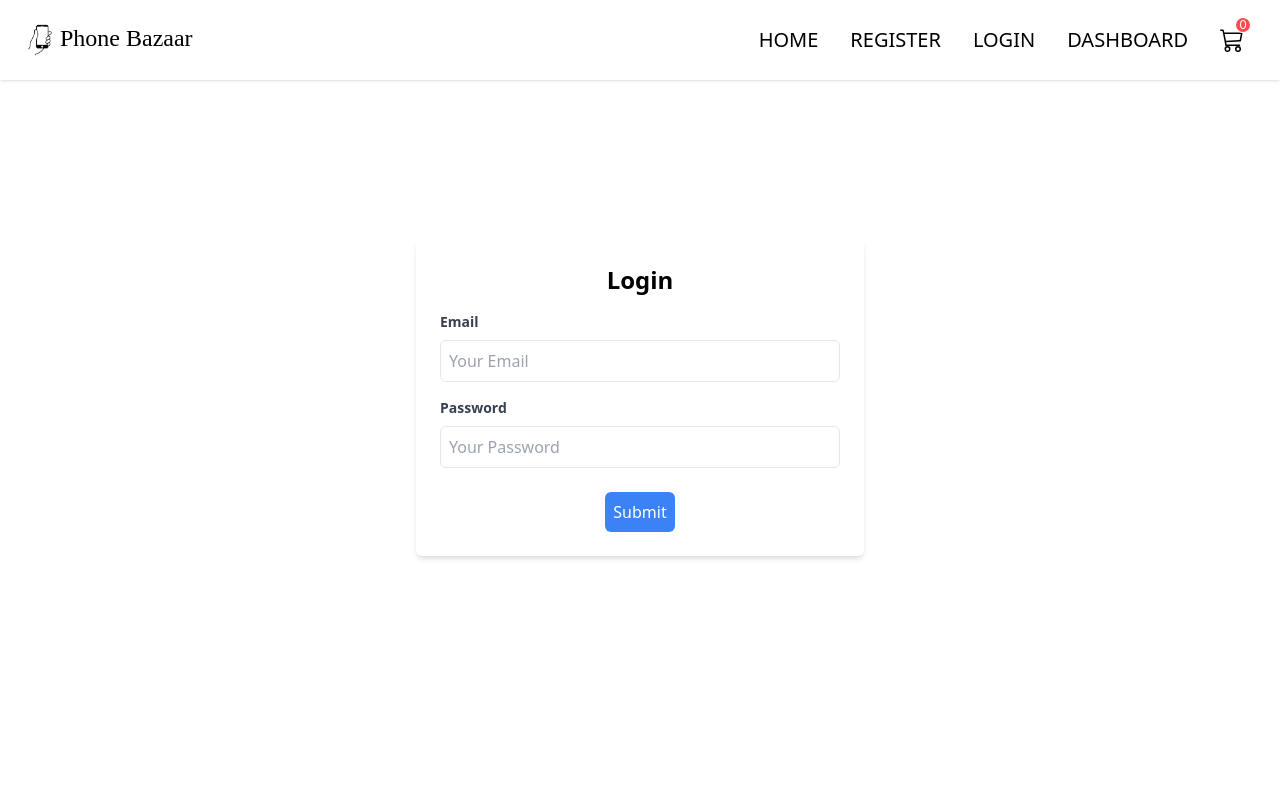
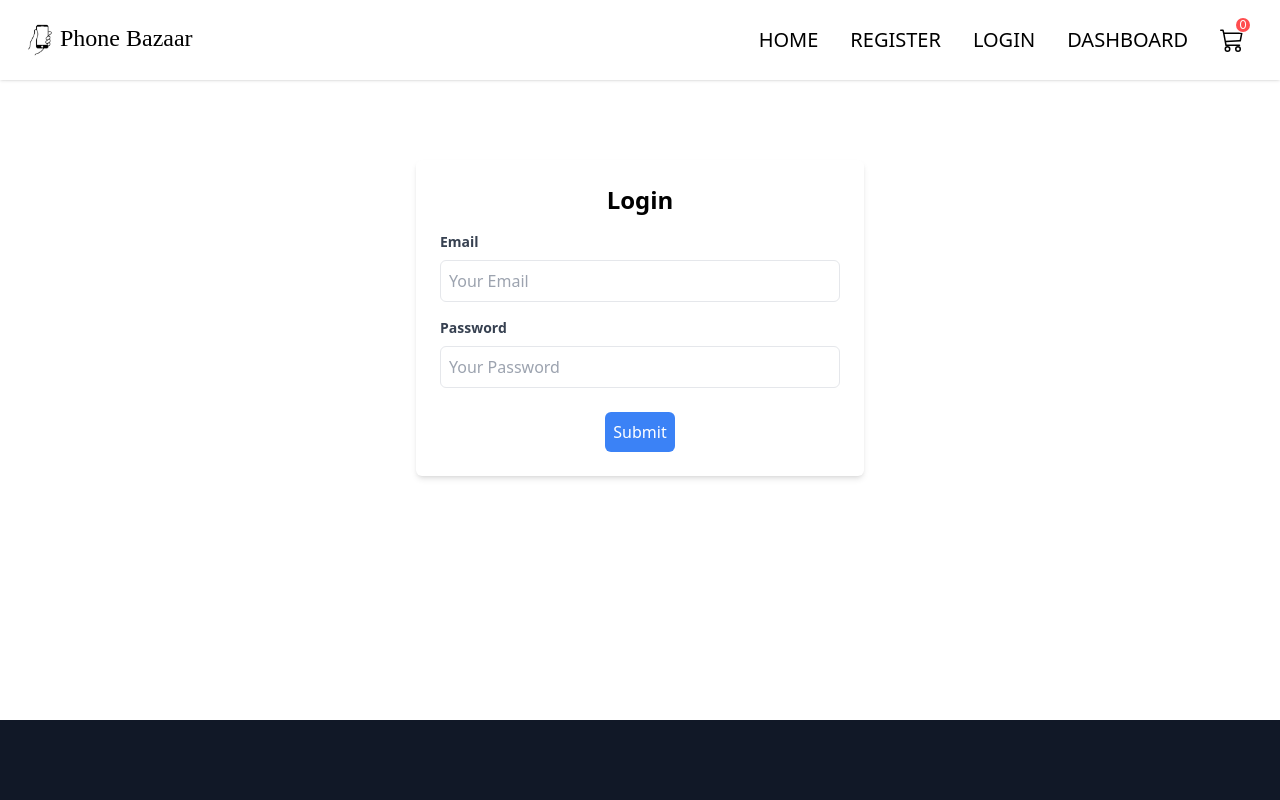
Before and after one commit to abhikm495/mobile-store-frontend, a React (Create React App) app: page /login in a window 1280 px wide. Shown: the top 800 px of the page. Built offline with nearby package versions, Linux system fonts and the light colour scheme.

Commit message:
navbar position fixed

```diff
--- a/src/components/Header.js
+++ b/src/components/Header.js
@@ -47,7 +47,7 @@ const Header = () => {
   };
 
   return (
-    <nav className="p-5 bg-white shadow md:flex md:items-center md:justify-between ">
+    <nav className="p-5 bg-white shadow md:flex md:items-center md:justify-between top-0 z-50 fixed w-full ">
       <div className="flex justify-between items-center ">
         <span
           onClick={() => navigate("/")}
--- a/src/components/Layout/Layout.js
+++ b/src/components/Layout/Layout.js
@@ -3,9 +3,9 @@ import Header from "../Header";
 
 const Layout = ({ children }) => {
   return (
-    <div className="relative">
+    <div>
       <Header />
-      <main className="min-h-[80vh]">{children}</main>
+      <main className="min-h-[80vh] mt-20">{children}</main>
       <Footer />
     </div>
   );
--- a/src/pages/HomePage.js
+++ b/src/pages/HomePage.js
@@ -125,7 +125,7 @@ const HomePage = () => {
   };
   return (
     <Layout>
-      <div className="flex overflow-hidden relative ">
+      <div className="flex overflow-hidden relative">
         <div
           className={`bg-gray-900 text-white min-h-full w-50 absolute z-30 sm:fixed${
             isOpen
```
